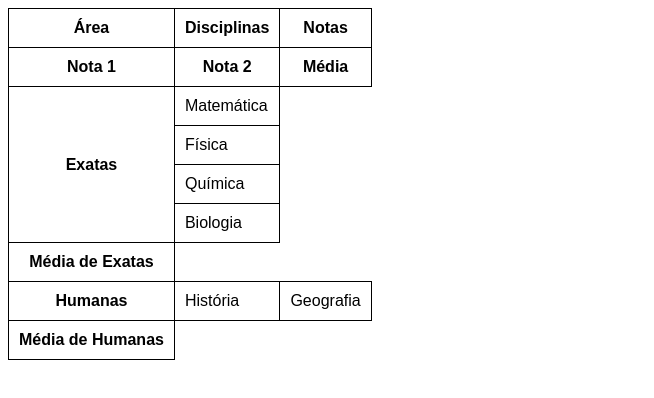
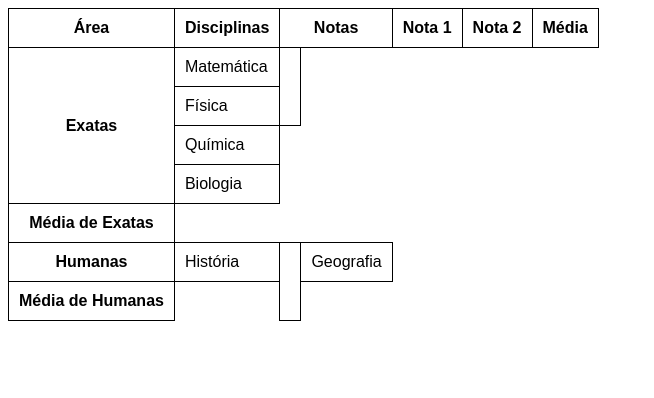
Before and after one commit to presleydelgado/html-css, a plain HTML site: page Desafios/modulo04/Desafio014/desafio.html in a window 1280 px wide. Shown: the whole page, without its empty margins (0-654 px from the left). Drawn offline with Linux system fonts and the light colour scheme.

Commit message:
Update desafio.html

```diff
--- a/Desafios/modulo04/Desafio014/desafio.html
+++ b/Desafios/modulo04/Desafio014/desafio.html
@@ -24,21 +24,21 @@
             <th scope="col">Área</th>
             <th scope="col">Disciplinas</th>
 
-            <th scope="colgroup" colspan="2">Notas</th>
+            <th colspan="2">Notas</th>
 
+            <th scope="row">Nota 1</th>
+            <th scope="row">Nota 2</th>
+            <th scope="col">Média</th>
+        <tr>
 
-            <tr>
-                <th scope="row">Nota 1</th>
-                <th scope="row">Nota 2</th>
-                <th scope="col">Média</th>
-            </tr>
-
+        </tr>
 
         </tr>
         <tr>
             <th scope="rowgroup" rowspan="5">Exatas</th>
             <tr>
                 <td>Matemática</td>
+                <td rowspan="2"></td>
             </tr>
             <tr>
                 <td>Física</td>
@@ -56,6 +56,7 @@
         <tr>
             <th scope="rowgroup">Humanas</th>
             <td>História</td>
+            <td rowspan="2"></td>
             <td>Geografia</td>
         </tr>
         <tr>
```
